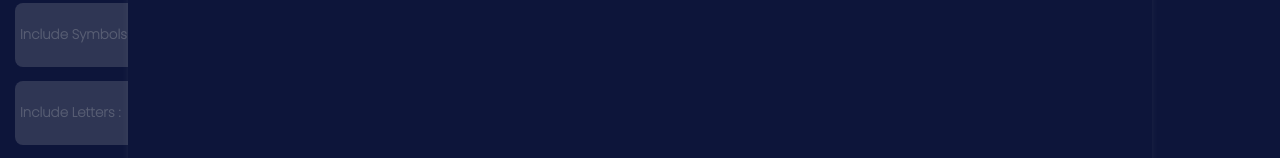
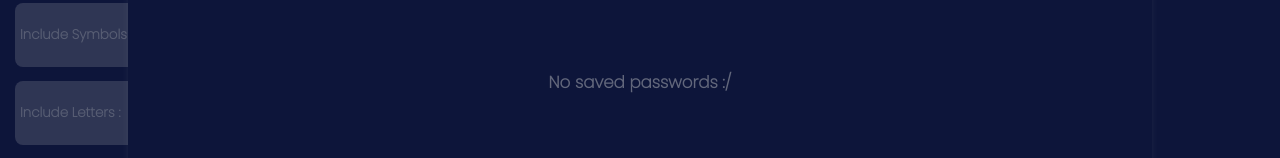
Before and after one commit to TheDzigner/password-generator, a plain HTML site: page index.html in a window 1280 px wide. Both pictures are taken after a click on the button "history". Shown: the part 318-476 px from the top of the page. Drawn offline with nearby package versions, Linux system fonts and the light colour scheme.

Commit message:
Update index.html

```diff
--- a/index.html
+++ b/index.html
@@ -110,7 +110,7 @@
 
 
 
-   <h5 v-if="history.length">
+   <h5 v-if="!history.length">
 
     No saved passwords :/
 
```
